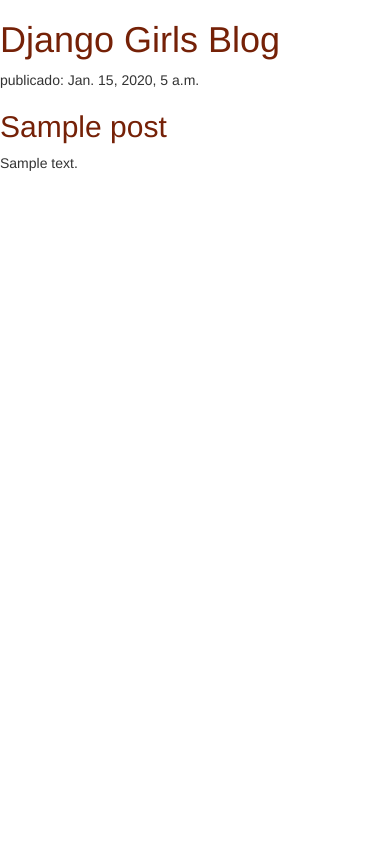
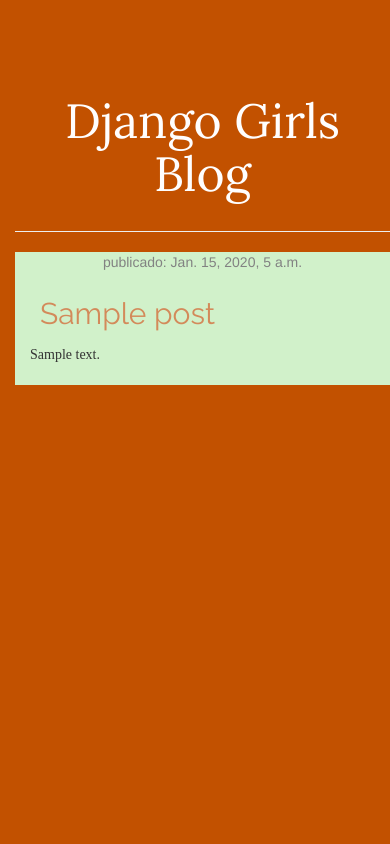
Before and after one commit to Senkuprogrammeuse/DjangoGirls-My-first-Blog, a Django app: page / in a window 390 px wide. Run offline with Django 3.2, Linux system fonts and the light colour scheme; tables that the repository leaves empty hold one stand-in row (values such as "Sample post"); some libraries are stand-ins or nearby versions.

Commit message:
pusimo todo el estilo, y pagina con redirecciones y plantilla

```diff
--- a/blog/static/css/blog.css
+++ b/blog/static/css/blog.css
@@ -1,6 +1,68 @@
-h1 a, h2 a {
+h1 a {
      color: #752107;
-};
+     font-family: 'Lora';
+}
 h2 a {
-    color: #8ed8c0;
+    color: #d38a5a;
+    font-family: 'Raleway';
 }
+body {
+    padding-left: 15px;
+    padding-top: 55px;
+}
+
+.page-header {
+    background-color: #C25100;
+    margin-top: 0;
+    padding: 20px 20px 20px 20px;
+}
+
+.page-header h1, .page-header h1 a, .page-header h1 a:visited, .page-header h1 a:active {
+    color: #fffefe;
+    font-size: 36pt;
+    text-decoration: none;
+    text-align: center;
+}
+
+.content {
+    background-color: #d1f1ca;
+    padding: 20px 40px 20px 20px
+    margin bottom 40px;
+}
+
+h2,h2 a, h3, h4 {
+    font-family: 'Raleway', cursive;
+    padding: 5px 5px 5px 5px
+}
+
+.date {
+    color: #828282;
+    text-align: center;
+}
+
+.save {
+    float: right;
+}
+
+.post-form textarea, .post-form input {
+    width: 100%;
+}
+
+.top-menu, .top-menu:hover, .top-menu:visited {
+    color: #0cf8c5;
+    float: right;
+    font-size: 26pt;
+    margin-right: 20px;
+}
+
+.post {
+    margin-bottom: 20px;
+}
+
+body{
+    background-color: #C25100;
+}
+
+.postito{
+    font-family: 'Times New Roman', Times, serif;
+}
--- /dev/null
+++ b/blog/templates/blog/base.html
@@ -0,0 +1,26 @@
+{% load static %}
+
+<html>
+    <head>
+        <title>Django Girls blog</title>
+
+        <link rel="stylesheet" href="//maxcdn.bootstrapcdn.com/bootstrap/3.2.0/css/bootstrap.min.css">
+        <link rel="stylesheet" href="//maxcdn.bootstrapcdn.com/bootstrap/3.2.0/css/bootstrap-theme.min.css">
+        <link href="//fonts.googleapis.com/css?family=Lora&subset=latin,latin-ext" rel="stylesheet" type="text/css">
+        <link href="//fonts.googleapis.com/css?family=Raleway&subset=latin,latin-ext" rel="stylesheet" type="text/css">
+        <link rel="stylesheet" href="{% static 'css/blog.css' %}">
+    </head>
+    <body>
+        <div class="page-header">
+            <h1><a href="/">Django Girls Blog</a></h1>
+        </div>
+        <div class="content container">
+            <div class="row">
+                <div class="col-md-8">
+                {% block content %}
+                {% endblock %}
+                </div>
+            </div>
+        </div>
+    </body>
+</html>
--- a/blog/templates/blog/post_list.html
+++ b/blog/templates/blog/post_list.html
@@ -1,24 +1,16 @@
-{% load static %}
+{% extends 'blog/base.html' %}
 
-<html>
-    <head>
-        <title>Django Girls blog</title>
-        <link rel="stylesheet" href="//maxcdn.bootstrapcdn.com/bootstrap/3.2.0/css/bootstrap.min.css">
-        <link rel="stylesheet" href="//maxcdn.bootstrapcdn.com/bootstrap/3.2.0/css/bootstrap-theme.min.css">
-        <link rel="stylesheet" href="{% static 'css/blog.css' %}">
-    </head>
-    <body>
-        <div>
-            <h1><a href="/">Django Girls Blog</a></h1>
+{% block content %}
+    {% for post in posts %}
+        <div class="post">
+            <div class="date">
+                <p>publicado: {{ post.published_date }}</p>
+            </div>
+            <div class="postito">
+                <h2><a href="{% url 'post_detail' pk=post.pk %}">{{ post.title }}</a></h2>
+                <p>{{ post.text|linebreaksbr }}</p>
+            </div>
+
         </div>
-
-
-        {% for post in posts %}
-        <div>
-            <p> publicado: {{ post.published_date }}</p>
-            <h2><a href="">{{ post.title }}</a></h2>
-            <p>{{ post.text|linebreaksbr }}</p>
-        </div>
-        {% endfor %}
-    </body>
-</html>
+    {% endfor %}
+{% endblock %}
--- a/blog/urls.py
+++ b/blog/urls.py
@@ -3,4 +3,5 @@
 
 urlpatterns =[
     path('',views.post_list, name='post_list'),
+    path('post/<int:pk>/', views.post_detail, name='post_detail'),
 ]
--- a/blog/views.py
+++ b/blog/views.py
@@ -1,8 +1,12 @@
 from django.shortcuts import render
 from .models import Post
 from django.utils import timezone
+from django.shortcuts import render, get_object_or_404
 
 # Create your views here.
 def post_list(request):
     posts= Post.objects.filter(published_date__lte=timezone.now()).order_by('published_date')
     return render(request, 'blog/post_list.html', {'posts':posts})
+def post_detail(request, pk):
+    post = get_object_or_404(Post, pk=pk)
+    return render(request, 'blog/post_detail.html', {'post': post})
```
Also changed, not shown: blog/templates/blog/post_detail.html (added, +16 -0 lines).
